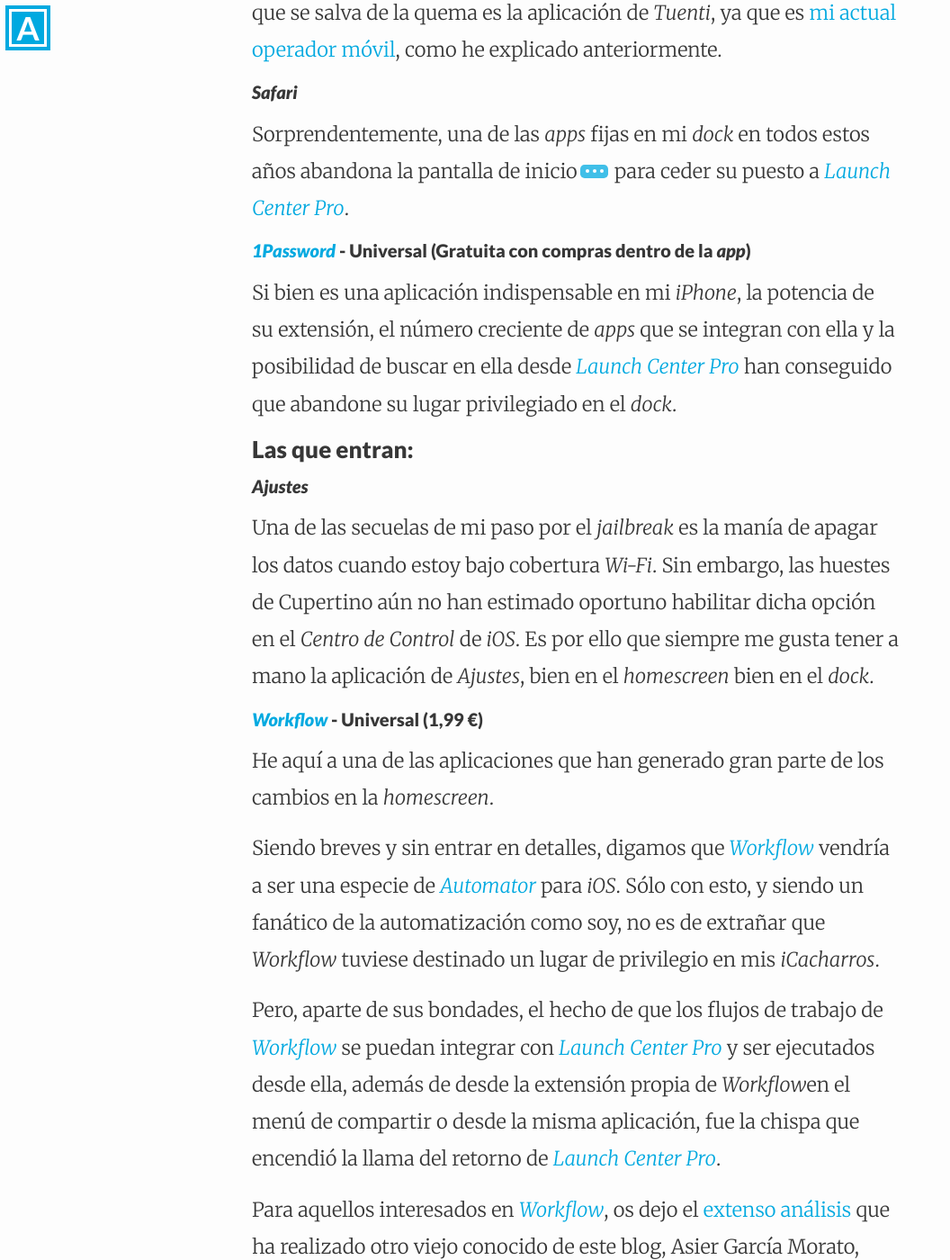
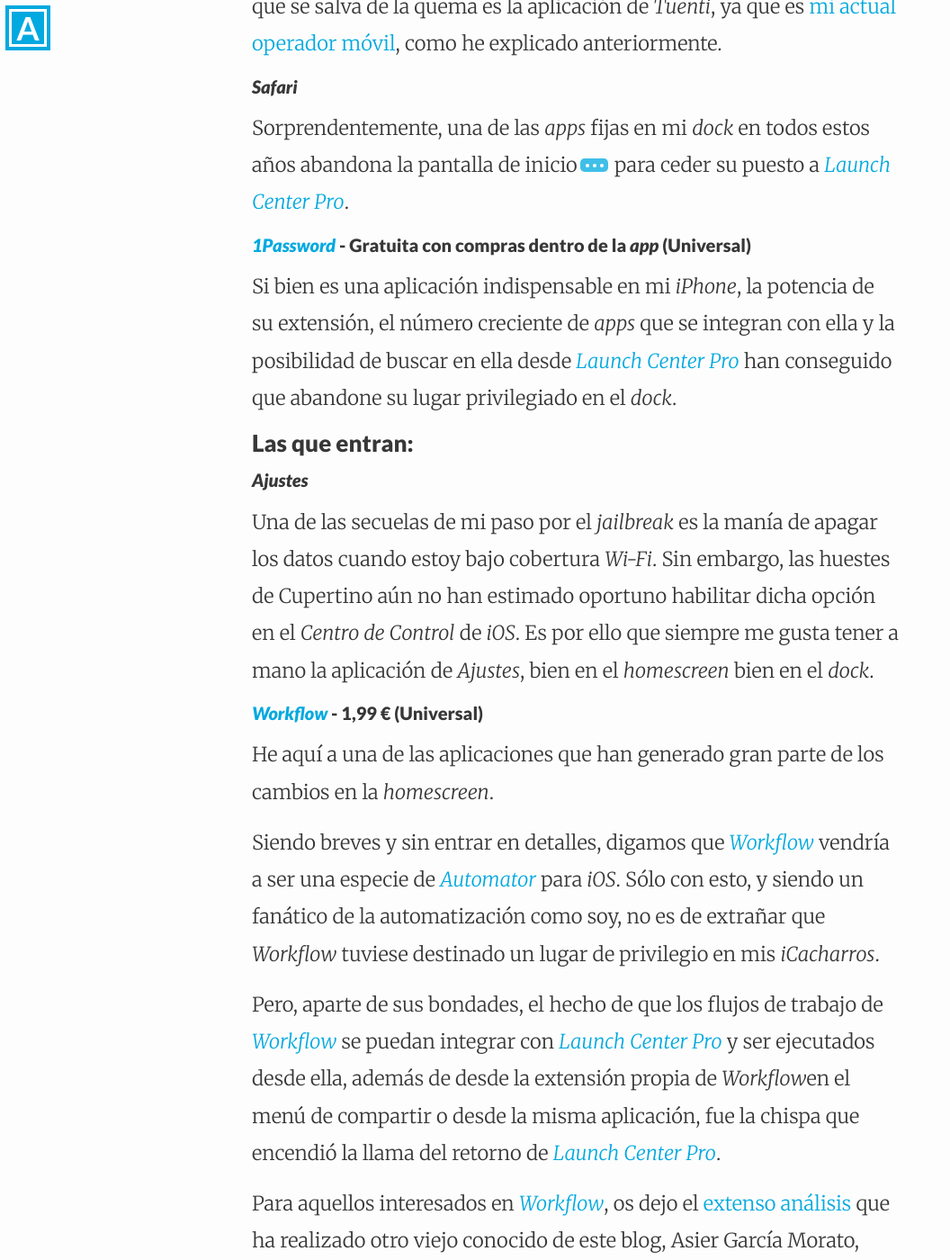
Before and after one commit to asiertejada/asiertejada.github.io, a Jekyll site: the page built from _posts/2015-02-09-pantalla-de-inicio-febrero-2015.md, in a window 1280 px wide and 1400 px high, scrolled down 4979 px. Shown: the whole window at 90% size, without its empty margins (0-1056 px from the left). Built offline with Jekyll 4.4.1, drawn with Linux system fonts in a browser that asks for light colours; some of the changed text lies outside the part shown.

Commit message:
Fix of some typos

```diff
--- a/_posts/2015-02-09-pantalla-de-inicio-febrero-2015.md
+++ b/_posts/2015-02-09-pantalla-de-inicio-febrero-2015.md
@@ -42,7 +42,7 @@
 
 En ese sentido, la propuesta de *Mailbox* es claramente superior y de ahí que haya vuelto a usarla en *OS X*, motivo por el cual su retorno a las pantallas de inicio de mis *iCacharros* estaba cantado.
 
-### [*You Need A Budget*](https://itunes.apple.com/es/app/you-need-a-budget-ynab/id372076250?mt=8&uo=4&at=1l3v5kR&ct=blog) - Gratuita (Universal)
+#### [*You Need A Budget*](https://itunes.apple.com/es/app/you-need-a-budget-ynab/id372076250?mt=8&uo=4&at=1l3v5kR&ct=blog) - Gratuita (Universal)
 Este año por fin he convencido a mi media naranja[^4] para que empecemos a usar [*You Need A Budget*](http://www.youneedabudget.com/) (*"Necesitas un Presupuesto"* en castellano) para controlar nuestras finanzas.
 
 [^4]: Que siempre es mucho más escéptica de entrada que el que escribe estas líneas acerca de los beneficios que el uso de algunas aplicaciones puede generar.
@@ -86,7 +86,7 @@
 
 [^9]: Aunque ya tengo en mente su vuelta al *dock* puesto que una vez añada a [*Launch Center Pro*](https://itunes.apple.com/es/app/launch-center-pro/id532016360?mt=8&uo=4&at=1l3v5kR&ct=blog) todos los flujos de trabajo de [*Workflow*](https://itunes.apple.com/es/app/workflow-powerful-automation/id915249334?mt=8&uo=4&at=1l3v5kR&ct=blog), esta última dejará de tener sentido en el *dock*.
 
-#### [*1Password*](https://itunes.apple.com/es/app/1password/id568903335?mt=8&uo=4&at=1l3v5kR&ct=blog) - Universal (Gratuita con compras dentro de la *app*)
+#### [*1Password*](https://itunes.apple.com/es/app/1password/id568903335?mt=8&uo=4&at=1l3v5kR&ct=blog) - Gratuita con compras dentro de la *app* (Universal)
 Si bien es una aplicación indispensable en mi *iPhone*, la potencia de su extensión, el número creciente de *apps* que se integran con ella y la posibilidad de buscar en ella desde[ *Launch Center Pro*](https://itunes.apple.com/es/app/launch-center-pro/id532016360?mt=8&uo=4&at=1l3v5kR&ct=blog) han conseguido que abandone su lugar privilegiado en el *dock*.
 
 ### Las que entran:
@@ -94,7 +94,7 @@
 #### *Ajustes*
 Una de las secuelas de mi paso por el *jailbreak* es la manía de apagar los datos cuando estoy bajo cobertura *Wi-Fi*. Sin embargo, las huestes de Cupertino aún no han estimado oportuno habilitar dicha opción en el *Centro de Control* de *iOS*. Es por ello que siempre me gusta tener a mano la aplicación de *Ajustes*, bien en el *homescreen* bien en el *dock*.
 
-#### [*Workflow*](https://itunes.apple.com/es/app/workflow-powerful-automation/id915249334?mt=8&uo=4&at=1l3v5kR&ct=blog) - Universal (1,99 €)
+#### [*Workflow*](https://itunes.apple.com/es/app/workflow-powerful-automation/id915249334?mt=8&uo=4&at=1l3v5kR&ct=blog) - 1,99 € (Universal)
 He aquí a una de las aplicaciones que han generado gran parte de los cambios en la *homescreen*.
 
 Siendo breves y sin entrar en detalles, digamos que [*Workflow*](https://itunes.apple.com/es/app/workflow-powerful-automation/id915249334?mt=8&uo=4&at=1l3v5kR&ct=blog) vendría a ser una especie de [*Automator*](http://support.apple.com/es-es/HT2488) para *iOS*. Sólo con esto, y siendo un fanático de la automatización como soy, no es de extrañar que *Workflow* tuviese destinado un lugar de privilegio en mis *iCacharros*.
@@ -103,7 +103,7 @@
 
 Para aquellos interesados en [*Workflow*](https://itunes.apple.com/es/app/workflow-powerful-automation/id915249334?mt=8&uo=4&at=1l3v5kR&ct=blog), os dejo el [extenso análisis](http://hipertextual.com/archivo/analisis/workflow/) que ha realizado otro viejo conocido de este blog, Asier García Morato, para Hipertextual.
 
-#### [*Launch Center Pro*](https://itunes.apple.com/es/app/launch-center-pro/id532016360?mt=8&uo=4&at=1l3v5kR&ct=blog) - Universal (4,99 €)
+#### [*Launch Center Pro*](https://itunes.apple.com/es/app/launch-center-pro/id532016360?mt=8&uo=4&at=1l3v5kR&ct=blog) - 4,99 € (Universal)
 A pesar de haberla comprado hace tiempo, el hecho de tener el *jailbreak* hecho a mi *iPhone* hizo que nunca acabase de aprovechar todas las características de [*Launch Center Pro*](https://itunes.apple.com/es/app/launch-center-pro/id532016360?mt=8&uo=4&at=1l3v5kR&ct=blog) y que al final acabase por ser desinstalada.
 
 Sin embargo, a raíz de haber abandonado el *jailbreak* y de la publicación de *Workflow*, he descubierto por qué [*Launch Center Pro*](https://itunes.apple.com/es/app/launch-center-pro/id532016360?mt=8&uo=4&at=1l3v5kR&ct=blog) me soluciona muchos de los entuertos *post-jailbreak* a la vez que me facilita otros muchos aspectos del día a día con mis dispositivos *iOS*.
```
Also changed, not shown: other parts of _posts/2015-02-09-pantalla-de-inicio-febrero-2015.md (+1 -1 lines).
